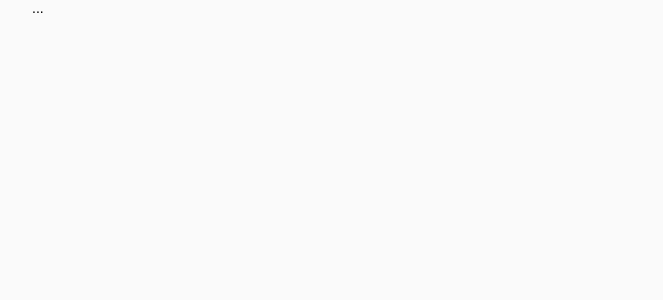
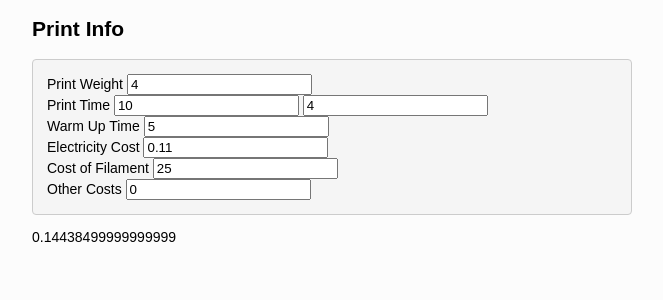
Before and after one commit to willuhmjs/printstimate, a SvelteKit app: page / in a window 1280 px wide. Shown: the top 300 px of the page, without its empty margins (308-971 px from the left). Built offline with nearby package versions, Linux system fonts and the light colour scheme.

Commit message:
feat: basic print info box

```diff
--- /dev/null
+++ b/src/lib/Box.svelte
@@ -0,0 +1,18 @@
+<script lang="ts">
+    export let title: String;
+</script>
+<section>
+    <h2>{title}</h2>
+    <div class="box">
+        <slot />
+    </div>
+</section>
+<style>
+    .box {
+        border: 1px solid #ccc;
+        border-radius: 4px;
+        padding: 1em;
+        margin: 1em 0;
+        background-color: #f5f5f5;
+    }
+</style>
--- a/src/routes/+page.svelte
+++ b/src/routes/+page.svelte
@@ -3,11 +3,16 @@
 	import type { PrintConditions, Printer } from '../lib/printers';
 	import { getPrinters } from '../lib/printers';
 
+	import Box from '$lib/Box.svelte';
+
 	let fixedTo = 2;
 
-	let conditions: PrintConditions = {
+	let printTimeMinutes: number = 4;
+	let printTimeHours: number = 10;
+
+	$: conditions = {
 		amountInGrams: 4,
-		printTime: 0.36,
+		printTime: printTimeHours + (printTimeMinutes/60),
 		warmupTime: 5,
 		electricityCost: 0.11,
 		costOfFilament: 25,
@@ -22,11 +27,32 @@
 </script>
 
 <main>
-	...
+	<Box title="Print Info">
+		<div>
+			<label>Print Weight</label>
+			<input type="number" bind:value={conditions.amountInGrams} />
+		</div>
+		<div>
+			<label>Print Time</label>
+			<input type="number" bind:value={printTimeHours} />
+			<input type="number" bind:value={printTimeMinutes} />
+		</div>
+		<div>
+			<label>Warm Up Time</label>
+			<input type="number" bind:value={conditions.warmupTime} />
+		</div>
+		<div>
+			<label>Electricity Cost</label>
+			<input type="number" bind:value={conditions.electricityCost} />
+		</div>
+		<div>
+			<label>Cost of Filament</label>
+			<input type="number" bind:value={conditions.costOfFilament} />
+		</div>
+		<div>
+			<label>Other Costs</label>
+			<input type="number" bind:value={conditions.otherCosts} />
+		</div>
+	</Box>
+	{estimateCost(conditions, printer)}
 </main>
-<style>
-	main {
-		max-width: 600px;
-		margin: 0 auto;
-	}
-</style>
--- a/src/routes/style.css
+++ b/src/routes/style.css
@@ -1,7 +1,12 @@
 body {
-    background-color: #fafafa;
+    background-color: #fcfcfc;
     font-family: sans-serif;
     font-size: 14px;
     padding: 0;
     margin: 0;
 }
+
+main {
+    max-width: 600px;
+    margin: 0 auto;
+}
```
